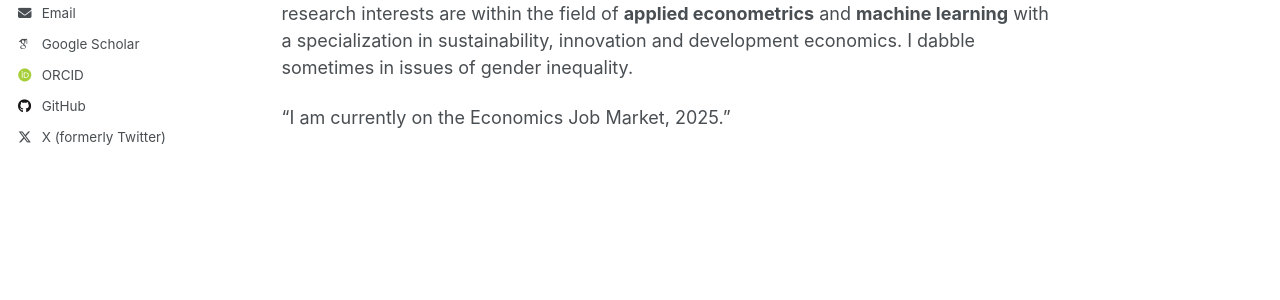
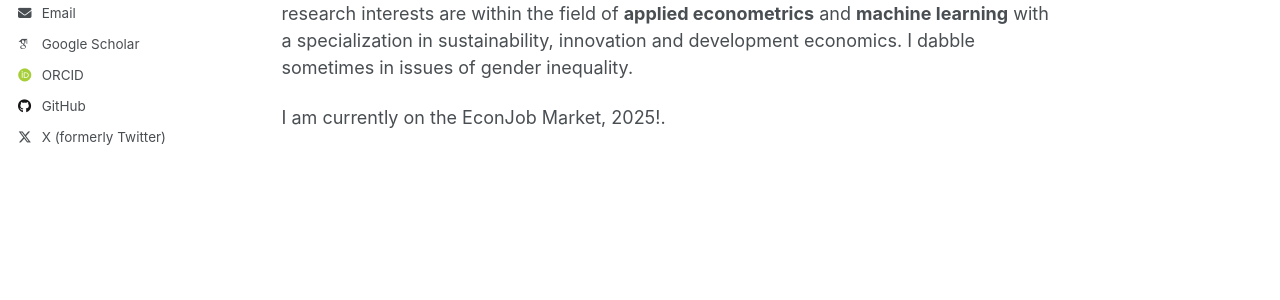
Before and after one commit to PEOFORI/peofori.github.io, a Jekyll site: the page built from _pages/about.md, in a window 1280 px wide and 931 px high. Shown: the part 395-695 px from the top of the window. Built offline with Jekyll 4.4.1, drawn with Linux system fonts in a browser that asks for light colours; some web fonts are replaced; a script that is not in the unit is left out.

Commit message:
Update about.md

```diff
--- a/_pages/about.md
+++ b/_pages/about.md
@@ -16,4 +16,4 @@ I am currently a Visiting Scholar at the [University of Granada](https://www.ugr
 
 I am a PhD Candidate at the Department of Economics, [University of Insubria](https://www.phd.eco.uninsubria.it/methods-and-models-for-economic-decisions/phd-students/). My research interests are within the field of **applied econometrics** and **machine learning** with a specialization in sustainability, innovation and development economics. I dabble sometimes in issues of gender inequality.
 
-“I am currently on the Economics Job Market, 2025.”
+I am currently on the EconJob Market, 2025!.
```
